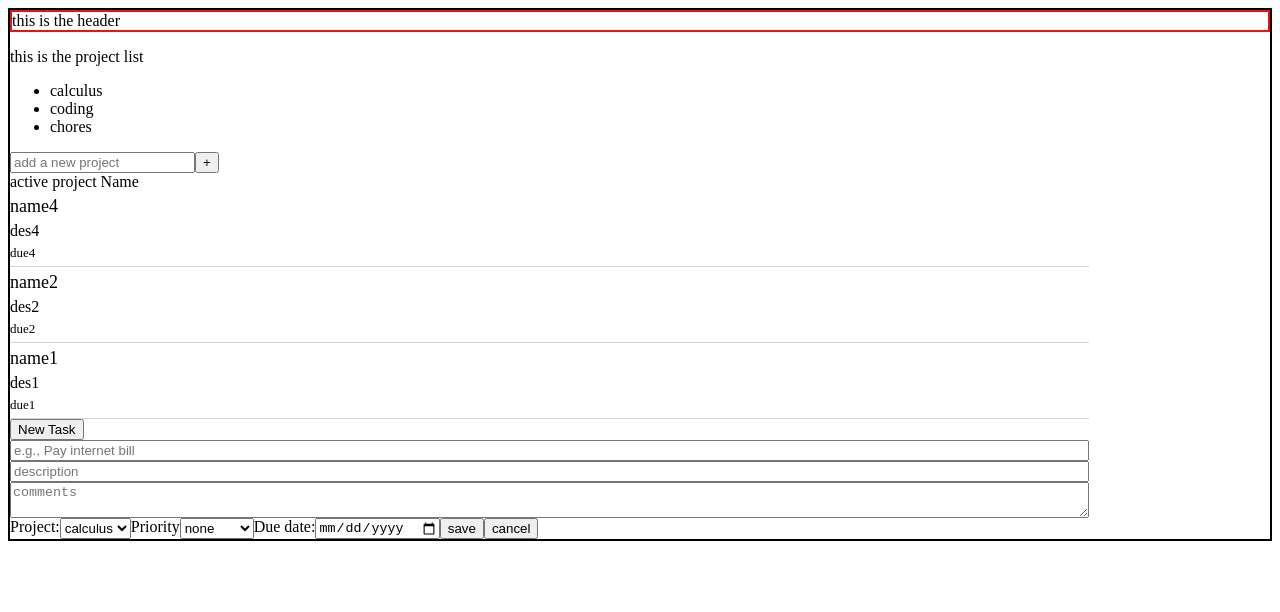
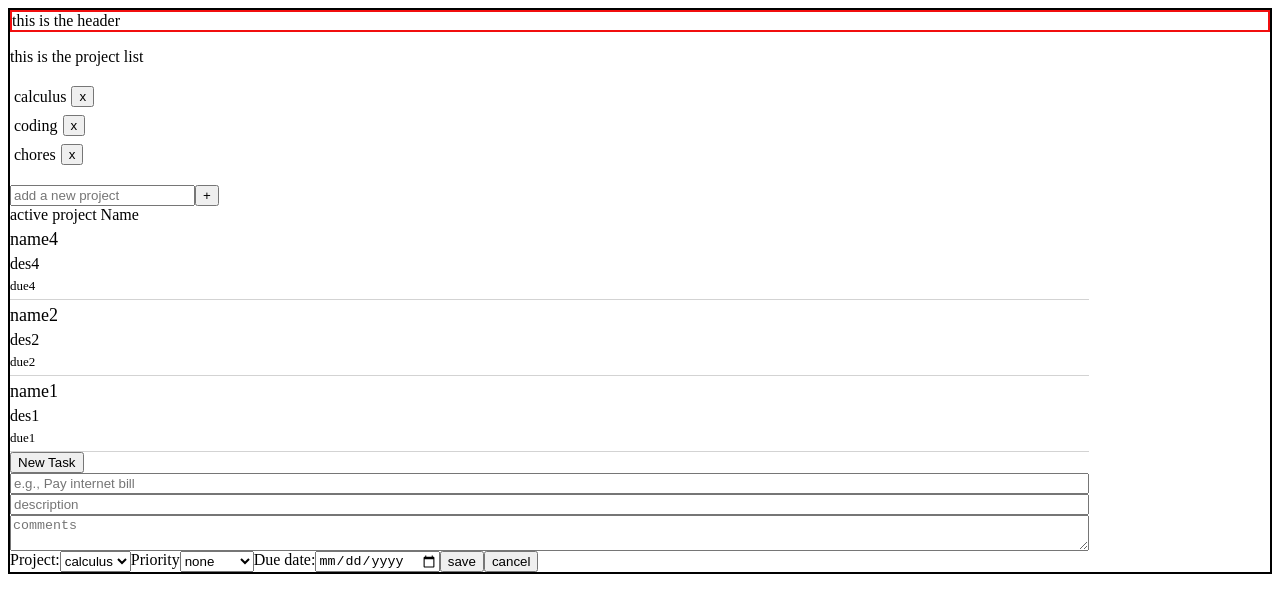
Before and after one commit to dkurus/todo-list, a website built with webpack: page dist/index.html in a window 1280 px wide. Built offline with nearby package versions, Linux system fonts and the light colour scheme.

Commit message:
completed event func to delete and reload projectList on project delete button

```diff
--- a/src/projects-render.js
+++ b/src/projects-render.js
@@ -39,30 +39,51 @@ const makeProjectList = () => {
 
 const renderProjectItems = () => {
     let listContainer = document.querySelector('#projectUl')
-    console.log(listContainer)
     const allCurrentProjects = projectList.getList();
-    allCurrentProjects.forEach(project => {
+    //what am i tryna doo? i want a function that takes a project string item, and uses it to create a li element and append it.
+    const renderProjectItem = project => {
         const listItem = document.createElement('li');
         listItem.innerHTML = project;
         listItem.setAttribute('class', 'projectItem')
-        listContainer.appendChild(listItem);
+        return listItem;
+    }
+    const projectRemoveButton = project => {
+        const removeBtn = document.createElement('button');
+        removeBtn.innerHTML = 'x';
+        removeBtn.setAttribute('data-projectName', project);
+        return removeBtn;
+    }
+
+    allCurrentProjects.forEach(project => {
+      const itemWrapper = document.createElement('div')
+      itemWrapper.setAttribute('class', 'projectItemWrap');
+      itemWrapper.appendChild(renderProjectItem(project));
+      itemWrapper.appendChild(projectRemoveButton(project));
+      listContainer.appendChild(itemWrapper);
     })
+}
+
+const deleteProjectItems = () => {
+    const projectUl = document.querySelector('#projectUl');
+    projectUl.innerHTML = '';
 }
 
 // how should we create and display the project list? we will have to be able to delete them as well and handle those cases. probably similiar to the way we handled tasks. that means the projects will need an id as well..
 
-//problem,
 document.body.addEventListener('submit', e => {
     e.preventDefault();
     if(e.target.closest('form').getAttribute('id') !== 'newProjectForm'){return}
-    const projectUl = document.querySelector('#projectUl');
-    projectUl.innerHTML = '';
+    deleteProjectItems();
     renderProjectItems();
     e.target.closest('form').reset();
-
 })
 
-//tmrw debug, why isn't eventlistener rendering updated taskList?
+// how should i delete... i think actually, just use regenerate task list? after clearing the dom?
+document.body.addEventListener('click', e => {
+    if(e.target.getAttribute('data-projectName') == null){return}
+    deleteProjectItems();
+    renderProjectItems();
+})
 
 
 
--- a/src/styles.css
+++ b/src/styles.css
@@ -62,3 +62,23 @@
     margin: auto;
 
 }
+
+#projectUl {
+    display: table;
+    list-style-type: none;
+    padding-left: 0;
+}
+
+.projectItem {
+    display: flex;
+    align-items: center;
+}
+
+.projectItemWrap {
+    display: flex;
+    padding: 4px;
+}
+
+.projectItemWrap > button {
+    margin-left: 5px;
+}
--- a/src/task-render.js
+++ b/src/task-render.js
@@ -168,7 +168,7 @@ document.body.addEventListener('click', ev => {
 //my currenttask si to wire up the input event listener. to do that i first need to grab the element. so i need to give it a class. or i can use a combinator selector
 
 
-
+// i
 document.body.addEventListener('click', ev => {
     //if it wasn't the submit button return. we can target submit button with..? button[id=...]
     if(ev.target.getAttribute('id')!=='focusViewSubmit'){return}
@@ -176,4 +176,9 @@ document.body.addEventListener('click', ev => {
     document.body.removeChild(document.querySelector('.focusViewWrap'))
 })
 
+
+document.body.addEventListener('click', e => {
+    if(e.target.getAttribute('data-projectName') == null){return}
+    console.log(e.target.getAttribute('data-projectName'))
+})
 export {renderAllTasksSimpleView, newTaskSubmitEventHandler, focusViewEventHandler, focusViewCloseEvents}
```
Also changed, not shown: dist/main.js.
